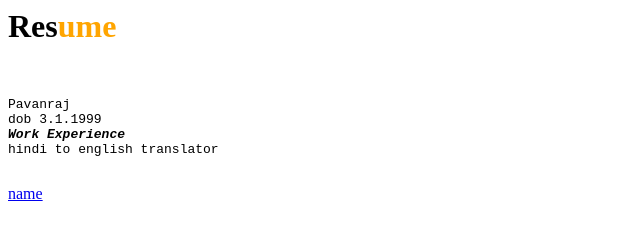
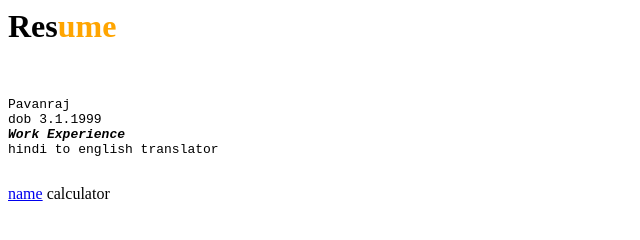
Before and after one commit to lednob23/ravan, a plain HTML site: page index.html in a window 1280 px wide. Shown: the full height of the page, 0-640 px from the left. Drawn offline with Linux system fonts and the light colour scheme.

Commit message:
Update index.html

```diff
--- a/index.html
+++ b/index.html
@@ -12,5 +12,6 @@ hindi to english translator
 
 </pre>
 <a href="snake.html">name</a>
+  <a hef="calculator.html">calculator</a>
   </body>
 </html>
```
